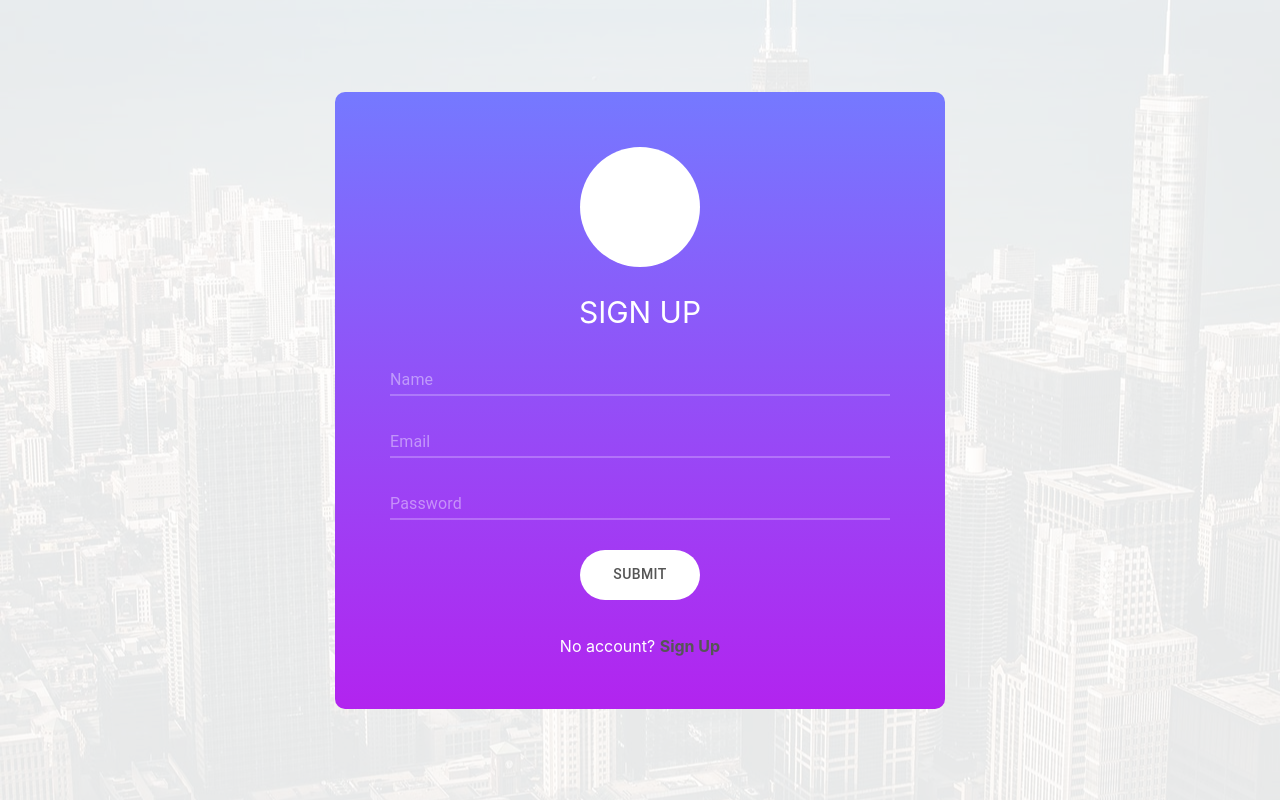
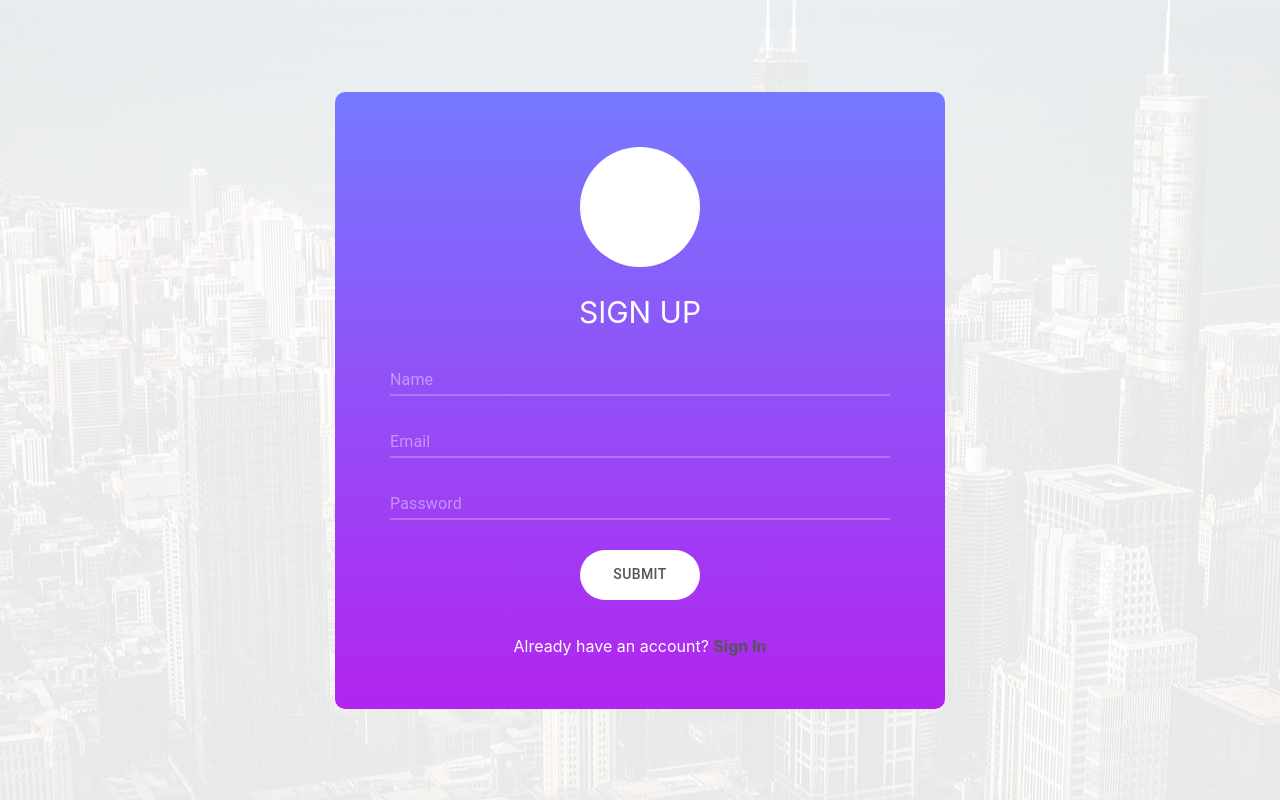
Before and after one commit to Zeinab1/task-managment, a React (Create React App) app: page /sign-up in a window 1280 px wide. Built offline with nearby package versions, Linux system fonts and the light colour scheme.

Commit message:
link between signin and signup page

```diff
--- a/src/assets/styles/main.js
+++ b/src/assets/styles/main.js
@@ -103,9 +103,11 @@ const customInputStyle = {
     color:"#fff",
     paddingTop:"20px",
     cursor:"pointer",
+
     "& span":{
       color:"#555555",
       fontWeight:"bold",
+      TextDecoration:"none",
     }
   },
 
--- a/src/pages/Login.js
+++ b/src/pages/Login.js
@@ -1,6 +1,8 @@
 import React from 'react';
 import { useForm } from "react-hook-form";
 import { InputField } from '../resuableComponent/InputField';
+//react router dom
+import {Link} from 'react-router-dom';
 //@mui/material components
 import { Button } from '@mui/material';
 import {makeStyles} from '@mui/styles';
@@ -72,7 +74,7 @@ const classes = useStyles();
                   </div>
                 <Button type="submit" className={classes.loginFormBtn}> Submit</Button>
                 <div className={classes.loginFormAccount}>
-                    <p>No account? <span>Sign Up</span></p>
+                    <p>No account? <Link to="/sign-up" style={{ textDecoration: 'none' }}><span>Sign Up</span></Link></p>
                   </div>
             </form>
           </div>
--- a/src/pages/Signup.js
+++ b/src/pages/Signup.js
@@ -1,6 +1,8 @@
 import React from 'react';
 import { useForm } from "react-hook-form";
 import { InputField } from '../resuableComponent/InputField';
+//react router dom
+import {Link} from 'react-router-dom';
 //@mui/material components
 import { Button, Typography , } from '@mui/material';
 import {makeStyles} from '@mui/styles';
@@ -80,7 +82,7 @@ const validationSchema= Yup.object().shape({
 
               <Button type="submit" className={classes.loginFormBtn}> Submit</Button>
               <div className={classes.loginFormAccount}>
-                  <p>No account? <span>Sign Up</span></p>
+                  <p>Already have an account? <Link to="/" style={{ textDecoration: 'none' }}><span>Sign In</span></Link></p>
                 </div>
           </form>
         </div>
```
